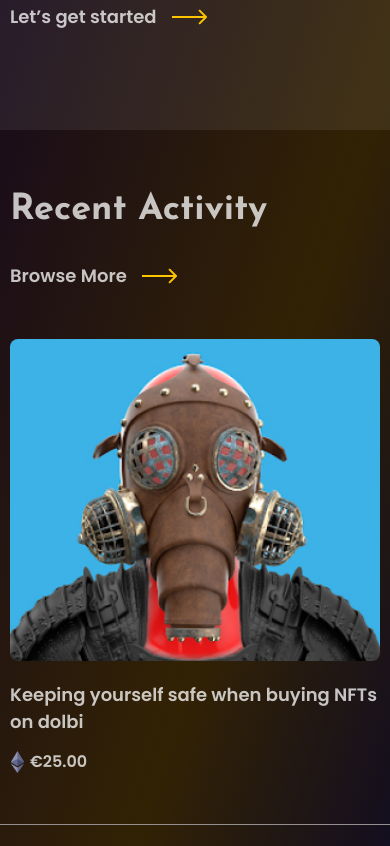
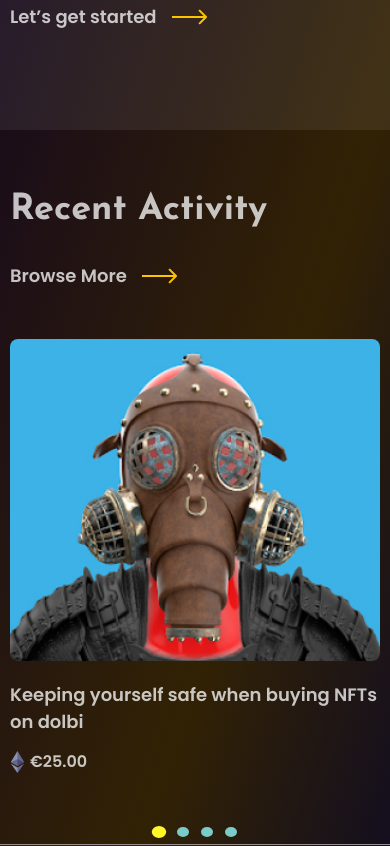
Before and after one commit to Petryabious/nft, a plain HTML site: page index.html in a window 390 px wide. Shown: the part 2218-3064 px from the top of the page. Drawn offline with Linux system fonts and the light colour scheme; files whose address does not match are found by name.

Commit message:
Add files via upload

```diff
--- a/css/media.css
+++ b/css/media.css
@@ -78,7 +78,7 @@
 
 @media (max-width: 768px) {
     .activity {
-        padding: 50px 0;
+        padding: 50px 0 70px 0;
       }
       .footer__community,.footer__menu  {
         margin: 0;
--- a/css/style.css
+++ b/css/style.css
@@ -461,6 +461,7 @@ a{
 
 .activity {
   padding: 105px 0 125px 0;
+
 }
 .activity__container {}
 
@@ -479,10 +480,12 @@ a{
 .activity__slider {
   display: flex;
   margin: 0 -15px;
+
 }
 .activity__column {
   flex: 0 1 33.333%;
   padding: 0 15px;
+  position: relative;
 }
 .activity__item {}
 .item__activity {}
@@ -519,7 +522,33 @@ a{
   background: url("../img/features/right-arrow.svg") 0 0 / 100% no-repeat;
 }
 
+.activity__slider .slick-dots{
 
+  display: flex;
+  position: absolute;
+  bottom: -15%;
+  left: 50%;
+  transform: translateX(-50%);
+}
+.activity__slider .slick-dots li{
+  margin: 0 6px;
+}
+.activity__slider .slick-dots li button{
+  font-size: 0;
+  letter-spacing: 0;
+  border: none;
+  width: 10px;
+  height: 10px;
+  border-radius: 50%;
+
+  background: #7ACCC8;
+}
+
+.activity__slider .slick-dots li.slick-active button{
+  background: #FFF72A;
+  transform: scale(1.2);
+}
+/* ----footer------ */
 .footer {
   padding: 75px 0 90px 0;
   border-top: 1px solid #958F8F;
--- a/js/main.js
+++ b/js/main.js
@@ -46,13 +46,16 @@ $(document).ready(function() {
         slidesToShow: 3,
         slidesToScroll: 1,
         arrows: true,
+        dots: false,
         responsive: [
           {
             breakpoint: 552,
             settings: {
               slidesToShow: 2,
               slidesToScroll: 1,
-              arrows: false
+              arrows: false,
+              autoplay: true,
+              dots: true,
             }
           },
           {
@@ -60,7 +63,8 @@ $(document).ready(function() {
             settings: {
               slidesToShow: 1,
               slidesToScroll: 1,
-              arrows: false
+              arrows: false,
+              dots: true,
             }
           }
         ]
```
